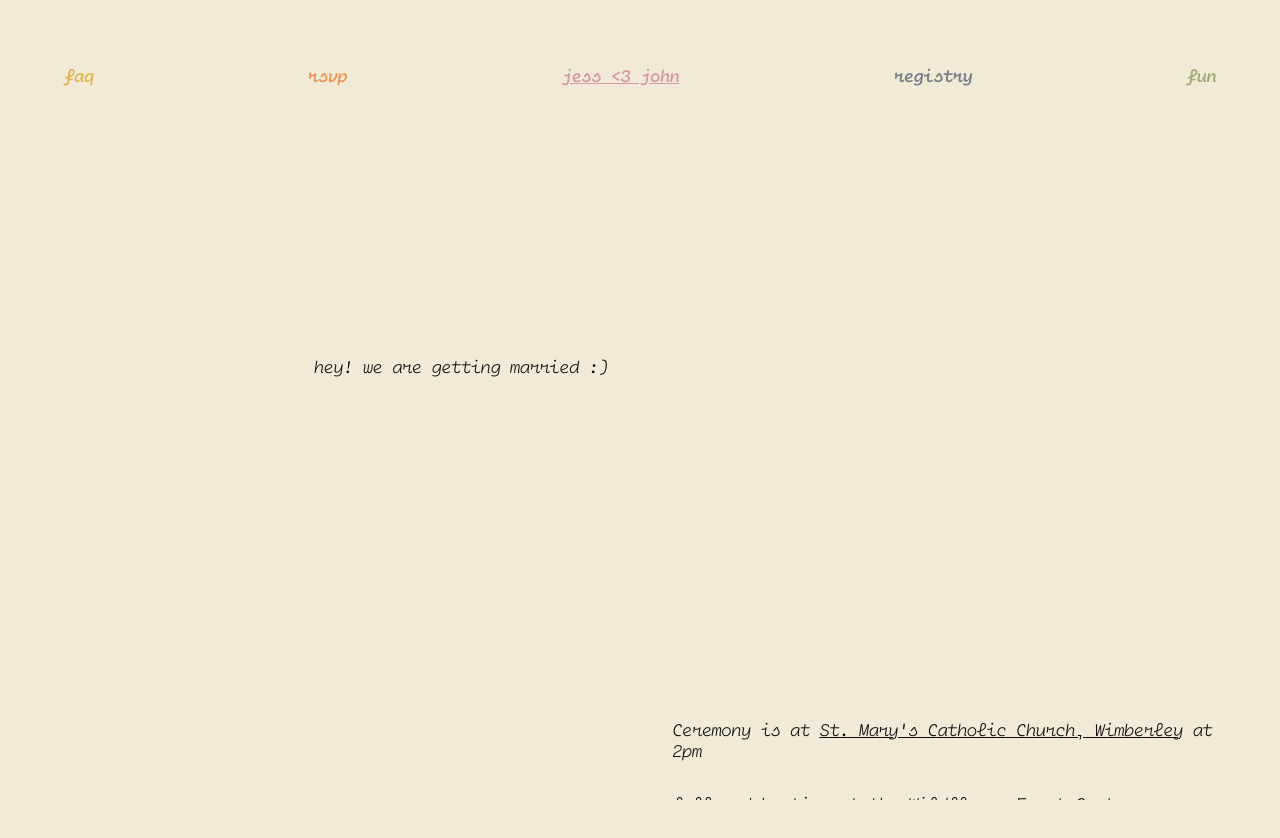
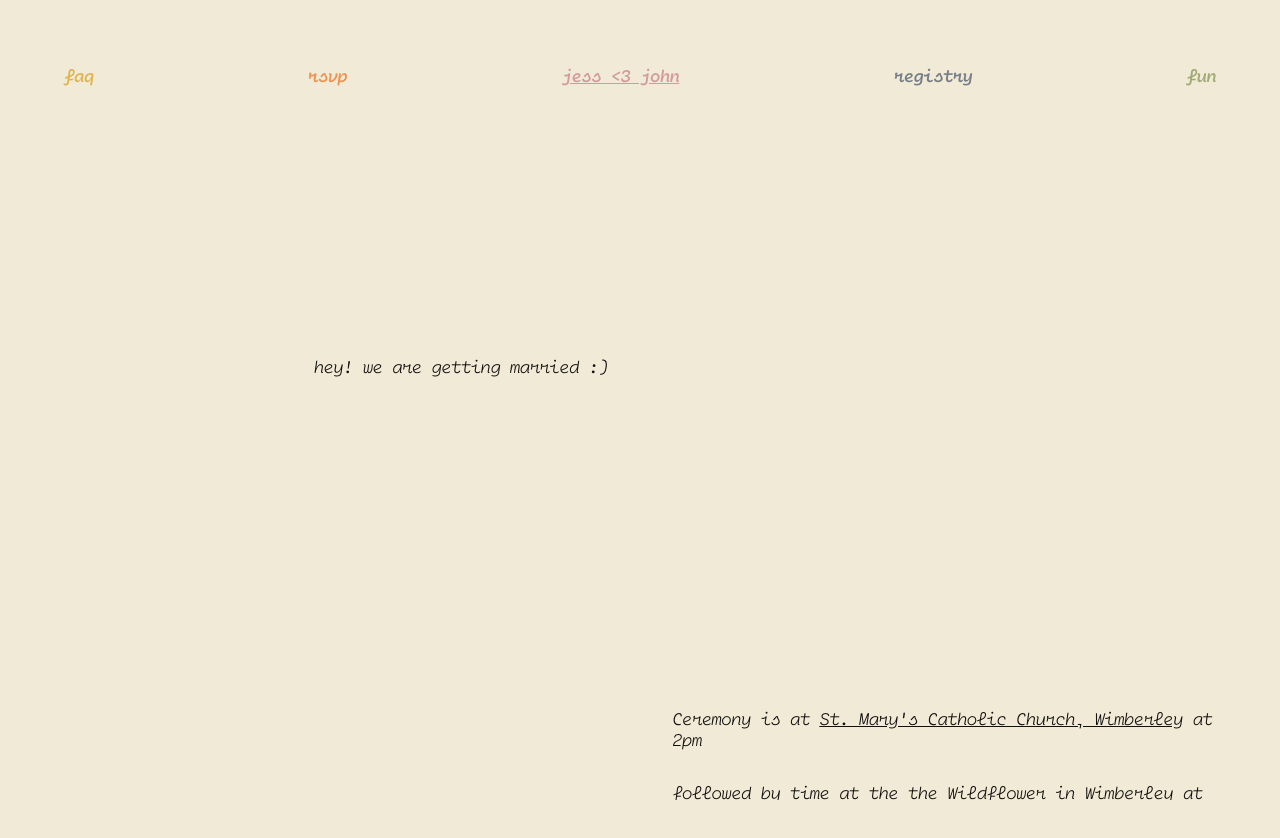
Before and after one commit to johndikeman/wedsite, a SvelteKit app: page / in a window 1280 px wide. Shown: the top 838 px of the page. Built offline with nearby package versions, Linux system fonts and the light colour scheme; no server answers.

Commit message:
tweak copy

```diff
--- a/src/routes/+page.svelte
+++ b/src/routes/+page.svelte
@@ -131,8 +131,8 @@
         <p class="left">
           followed by time at the <a
             href="https://www.google.com/maps/dir//900+Ranch+to+Market+32,+San+Marcos,+TX+78666/@30.4613453,-97.3084708,13z/data=!4m8!4m7!1m0!1m5!1m1!1s0x865b5fa5af3fc113:0x99967aa00b6905e5!2m2!1d-98.1030273!2d29.9426193?entry=ttu&amp;g_ep=EgoyMDI1MTIwOS4wIKXMDSoASAFQAw%3D%3D"
-            >Wildflower Event Center</a
-          >
+            >the Wildflower
+          </a> in Wimberley at 3:30pm.
         </p>
       </div>
     </div>
@@ -212,8 +212,7 @@
         </p>
         <p class="question">Are kids welcome?</p>
         <p class="answer">
-          sure, but the rowdy and unattended will be put to work on the farm, so
-          watch out
+          yes, but the rowdy will be put to work on the farm, so watch out
         </p>
       </div>
     </div>
```
